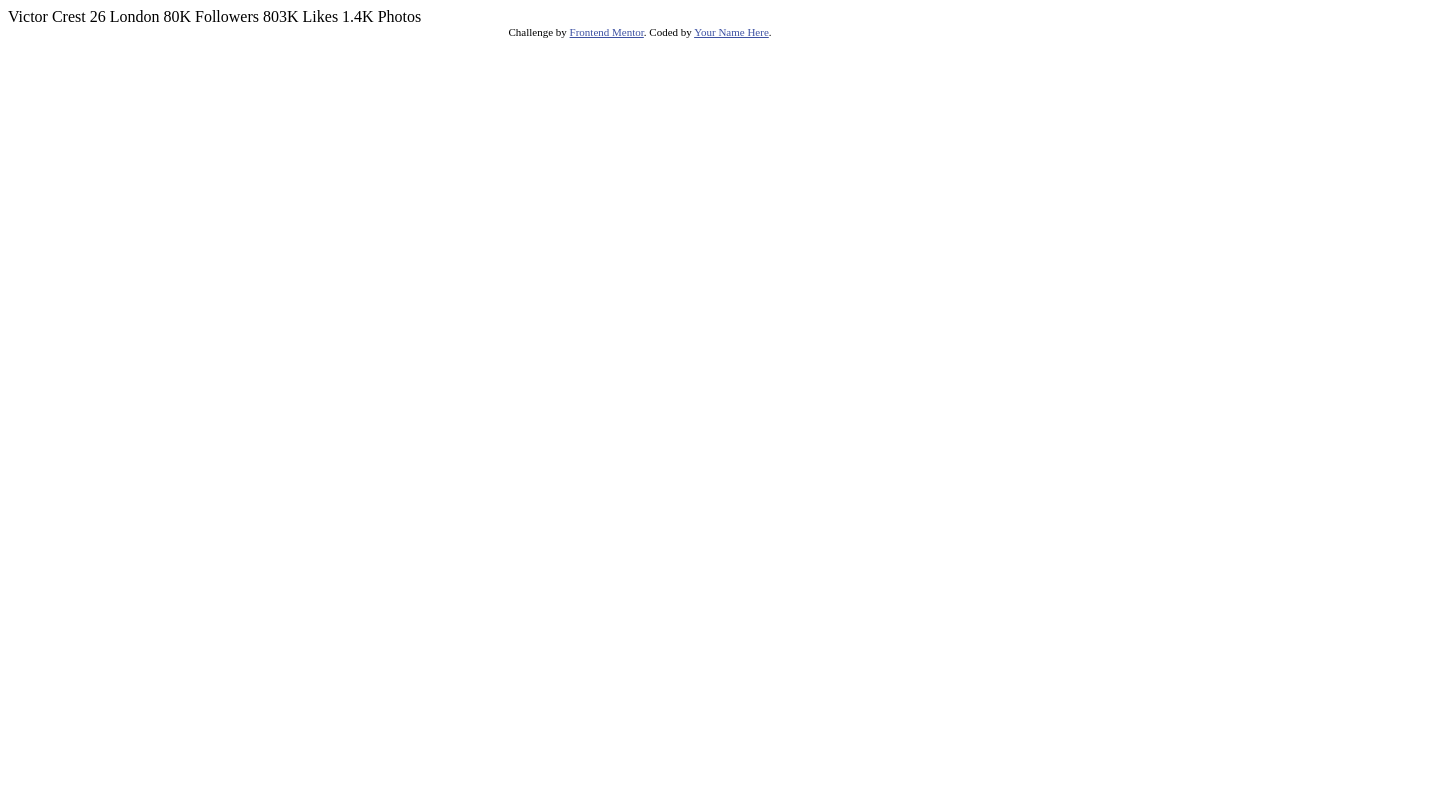
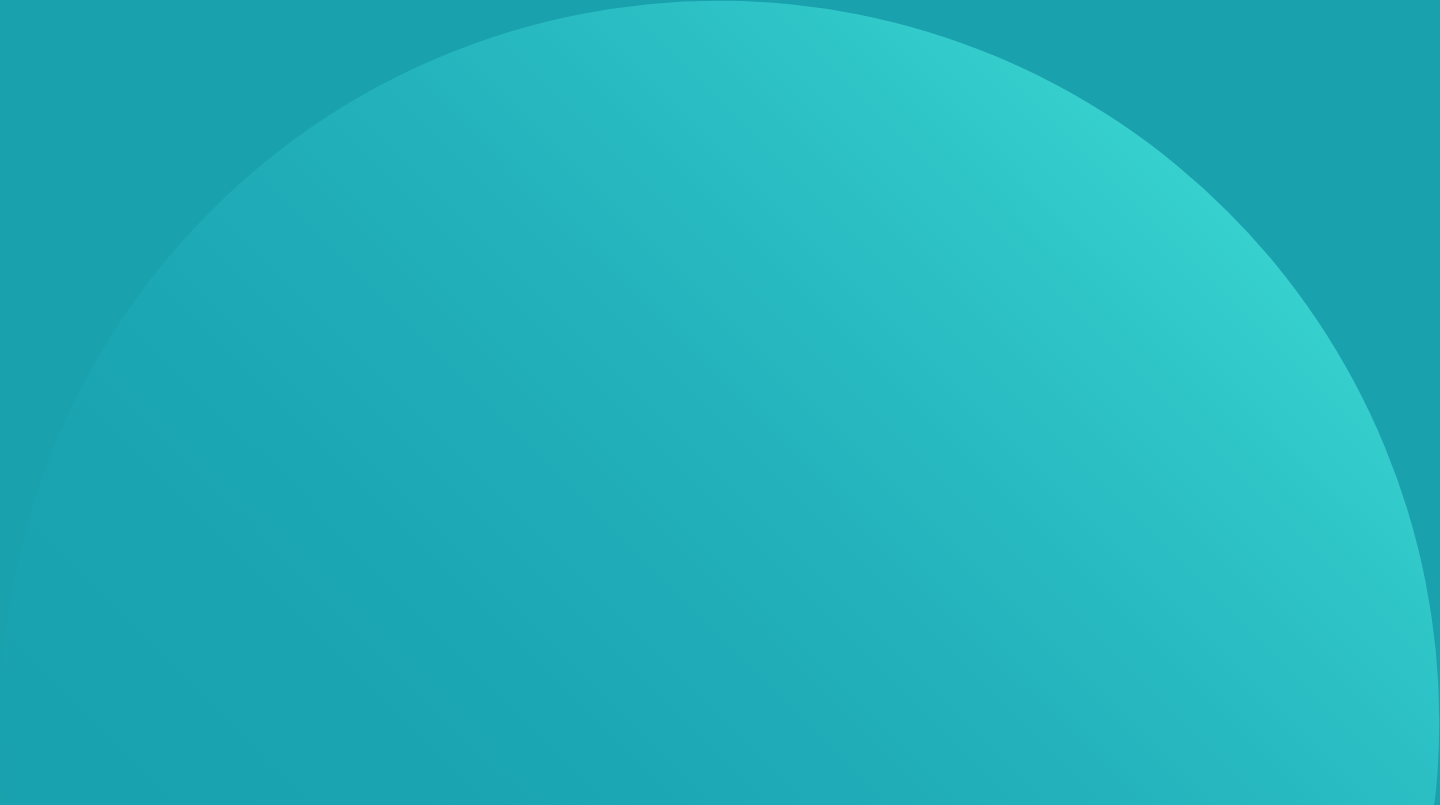
Before and after one commit to Varagos/ProfileCardComponent, a plain HTML site: page profile-card-component-main/index.html in a window 1280 px wide. Shown: the top 805 px of the page, 1440 px wide, since content can reach past the window. Drawn offline with Linux system fonts and the light colour scheme.

Commit message:
Add background color and first images

```diff
--- /dev/null
+++ b/profile-card-component-main/css/styles.css
@@ -0,0 +1,15 @@
+body {
+  background-color: #19A2AE;
+  margin: 0;
+  text-align: center;
+}
+
+.top-circle{
+  height: auto;
+  width: 1440px;
+}
+
+.bottom-circle{
+  height: auto;
+  width: 1440px;
+}
--- a/profile-card-component-main/index.html
+++ b/profile-card-component-main/index.html
@@ -1,35 +1,28 @@
 <!DOCTYPE html>
 <html lang="en">
+
 <head>
   <meta charset="UTF-8">
   <meta name="viewport" content="width=device-width, initial-scale=1.0"> <!-- displays site properly based on user's device -->
-
+  <link rel="stylesheet" href="css/styles.css">
   <link rel="icon" type="image/png" sizes="32x32" href="./images/favicon-32x32.png">
 
   <title>Frontend Mentor | Profile card component</title>
 
   <!-- Feel free to remove these styles or customise in your own stylesheet 👍 -->
-  <style>
-    .attribution { font-size: 11px; text-align: center; }
-    .attribution a { color: hsl(228, 45%, 44%); }
-  </style>
+
 </head>
+
 <body>
-  Victor Crest
-  26
-  London
-
-  80K
-  Followers
-
-  803K
-  Likes
-
-  1.4K
-  Photos
+  <img class="top-circle" src="images/bg-pattern-top.svg" alt="Cyanide circle">
+  <div>
+    Hello
+  </div>
+  <img class="bottom-circle"src="images/bg-pattern-bottom.svg" alt="Cyanide circle">
   <div class="attribution">
     Challenge by <a href="https://www.frontendmentor.io?ref=challenge" target="_blank">Frontend Mentor</a>.
     Coded by <a href="#">Your Name Here</a>.
   </div>
 </body>
+
 </html>
```
